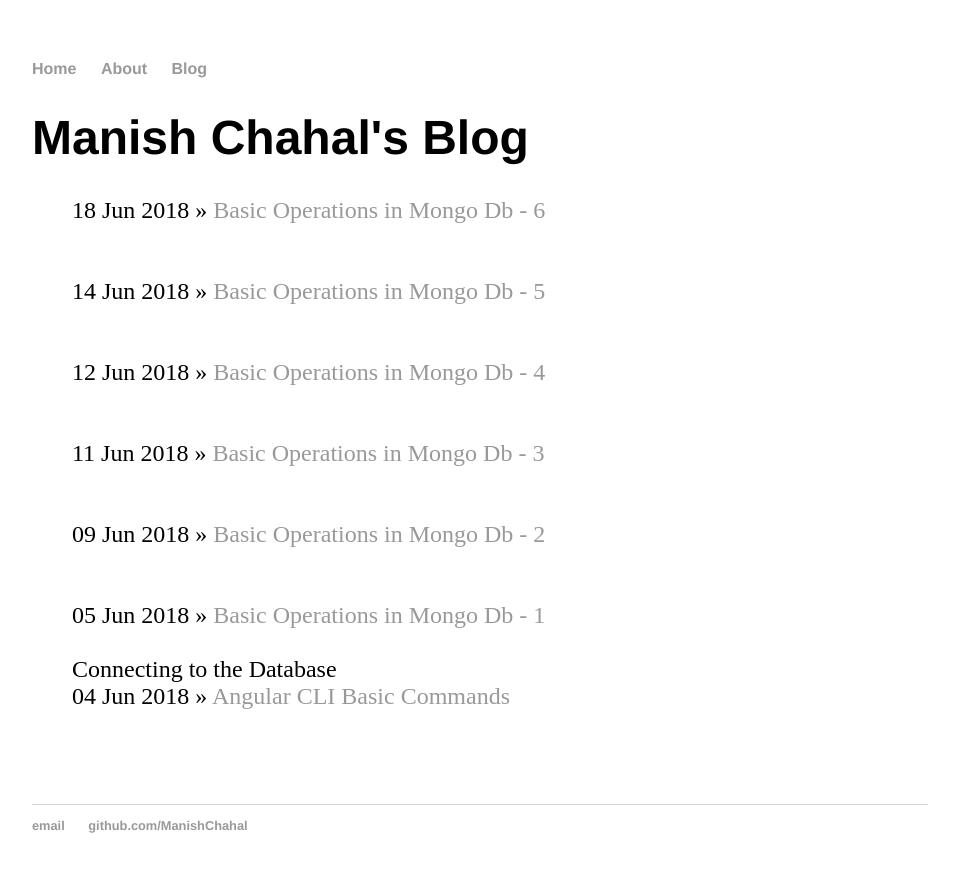
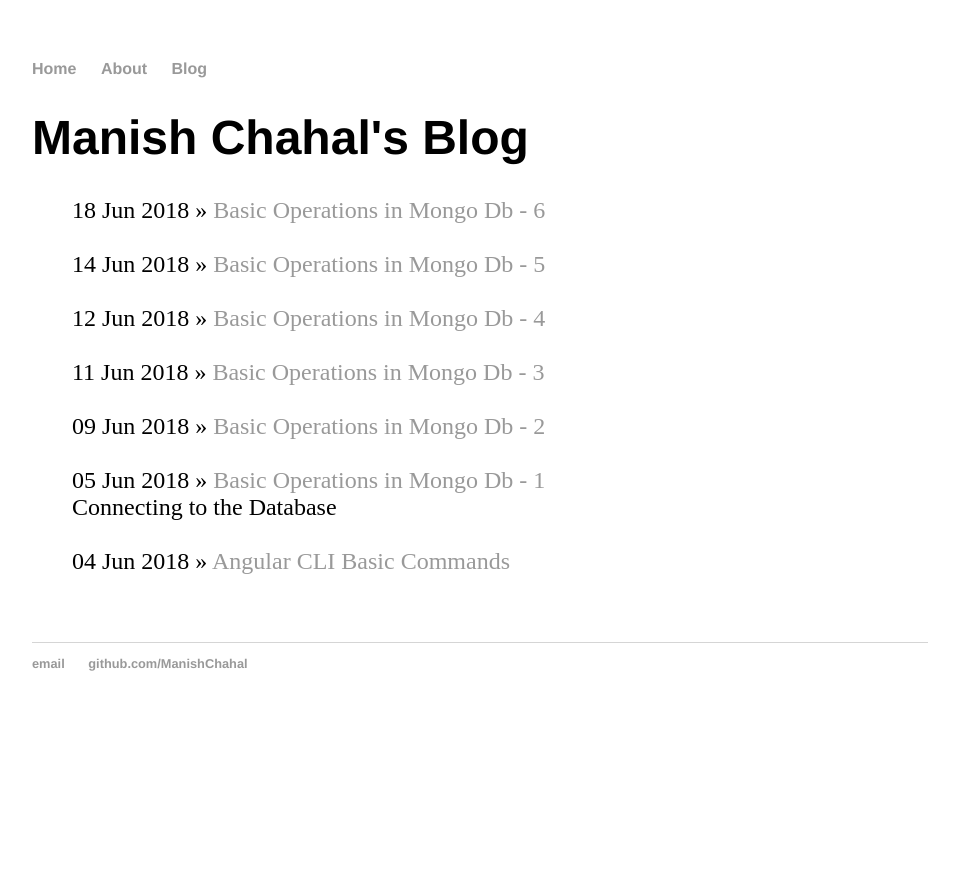
Before and after one commit to ManishChahal/manishchahal.github.io, a Jekyll site: the page built from blog/index.html, in a window 1280 px wide. Shown: the top 872 px of the page, without its empty margins (160-1119 px from the left). Built offline with Jekyll 4.4.1, drawn with Linux system fonts in a browser that asks for light colours.

Commit message:
Update index.html

```diff
--- a/blog/index.html
+++ b/blog/index.html
@@ -6,6 +6,6 @@ title: Manish Chahal's Blog
 	<ul class="posts">
 
 	  {% for post in site.posts %}
-	    <li><span>{{ post.date | date_to_string }}</span> » <a href="{{ post.url }}" title="{{ post.title }}">{{ post.title }}</a></li></br><span style="font-size: 1em;">{{post.desc}}</span></br>
+	    <li><span>{{ post.date | date_to_string }}</span> » <a href="{{ post.url }}" title="{{ post.title }}">{{ post.title }}</a><br/><span style="font-size: 1em;">{{post.desc}}</span></li></br>
 	  {% endfor %}
 	</ul>
```
